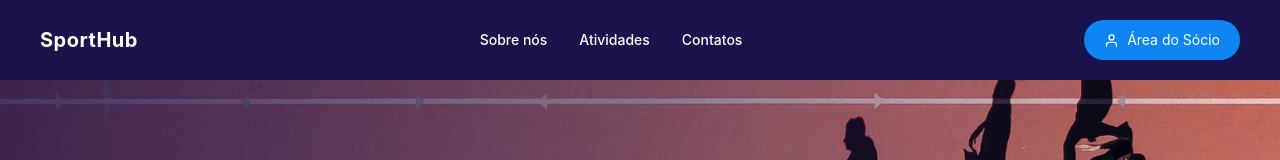
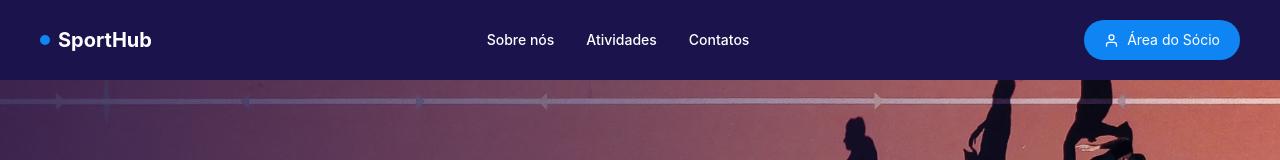
Before and after one commit to GabriAssiss/SportHub, a React (Vite) app in the folder sporthub-landing-page/: page / in a window 1280 px wide. Shown: the top 160 px of the page. Built offline with nearby package versions, Linux system fonts and the light colour scheme.

Commit message:
refactors

```diff
--- a/sporthub-landing-page/src/components/ContactSection.tsx
+++ b/sporthub-landing-page/src/components/ContactSection.tsx
@@ -10,7 +10,6 @@ export function ContactSection() {
             <p className="text-sm text-white/55 text-center max-w-sm leading-relaxed">
                 Deixe seus dados e um membro do nosso time entra em contato para agendar um tour pelo clube.
             </p>
-
             <div className="mt-8 w-full max-w-xl bg-[#132060] border border-secondary-blue/25 rounded-2xl p-6 md:p-10 shadow-2xl">
                 <div className="grid grid-cols-1 sm:grid-cols-2 gap-5 md:gap-7 mb-5 md:mb-7">
                     <div className="flex flex-col gap-1">
--- a/sporthub-landing-page/src/components/Header.tsx
+++ b/sporthub-landing-page/src/components/Header.tsx
@@ -8,7 +8,9 @@ export default function Header() {
     return (
         <header className="text-white z-20 h-20 2xl:h-24 fixed top-0 left-0 w-full bg-main-blue">
             <nav className="flex items-center justify-between px-6 md:px-10 2xl:px-16 h-full">
-                <Link to="/" className="text-xl 2xl:text-2xl font-bold tracking-wide">SportHub</Link>
+                <Link to="/" className="text-xl 2xl:text-2xl font-bold flex items-center gap-2">
+                    <span className="inline-block h-2.5 w-2.5 rounded-full bg-secondary-blue" />
+                    SportHub</Link>
 
                 <ul className="hidden md:flex gap-8 2xl:gap-12 text-sm 2xl:text-base font-medium">
                     <li><a href="/#about" className="hover:text-white/70 transition-colors">Sobre nós</a></li>
--- a/sporthub-landing-page/src/components/LoginAside.tsx
+++ b/sporthub-landing-page/src/components/LoginAside.tsx
@@ -4,8 +4,8 @@ export default function LoginAside() {
             <div className="absolute w-120 h-120 rounded-full opacity-20 blur-3xl bg-secondary-blue" />
             <a href="/" className="relative flex items-center gap-2 w-fit">
                 <span className="inline-block h-2.5 w-2.5 rounded-full bg-secondary-blue" />
-                    <span className="text-2xl font-bold tracking-tight">
-                        SportHub<span className="text-secondary-blue">.</span>
+                <span className="text-2xl font-bold">
+                    SportHub
                 </span>
             </a>
             <div className="relative space-y-6 max-w-md">
--- a/sporthub-landing-page/src/components/LoginForm.tsx
+++ b/sporthub-landing-page/src/components/LoginForm.tsx
@@ -1,5 +1,6 @@
 import { useState } from "react";
 import { FiArrowLeft, FiLock, FiUser, FiArrowRight } from "react-icons/fi";
+import { Link } from "react-router-dom";
 
 export default function LoginForm() {
     const [cpf, setCpf] = useState("");
@@ -80,9 +81,9 @@ export default function LoginForm() {
 
                     <p className="text-center text-xs text-gray-400 pt-4">
                         Ainda não é sócio?{" "}
-                        <a href="/#contacts" className="text-secondary-blue hover:underline">
+                        <Link to="/#contacts" className="text-secondary-blue hover:underline">
                             Agende uma visita
-                        </a>
+                        </Link>
                     </p>
                 </form>
             </div>
```
Lines whose indentation alone changed are shown as unchanged.
